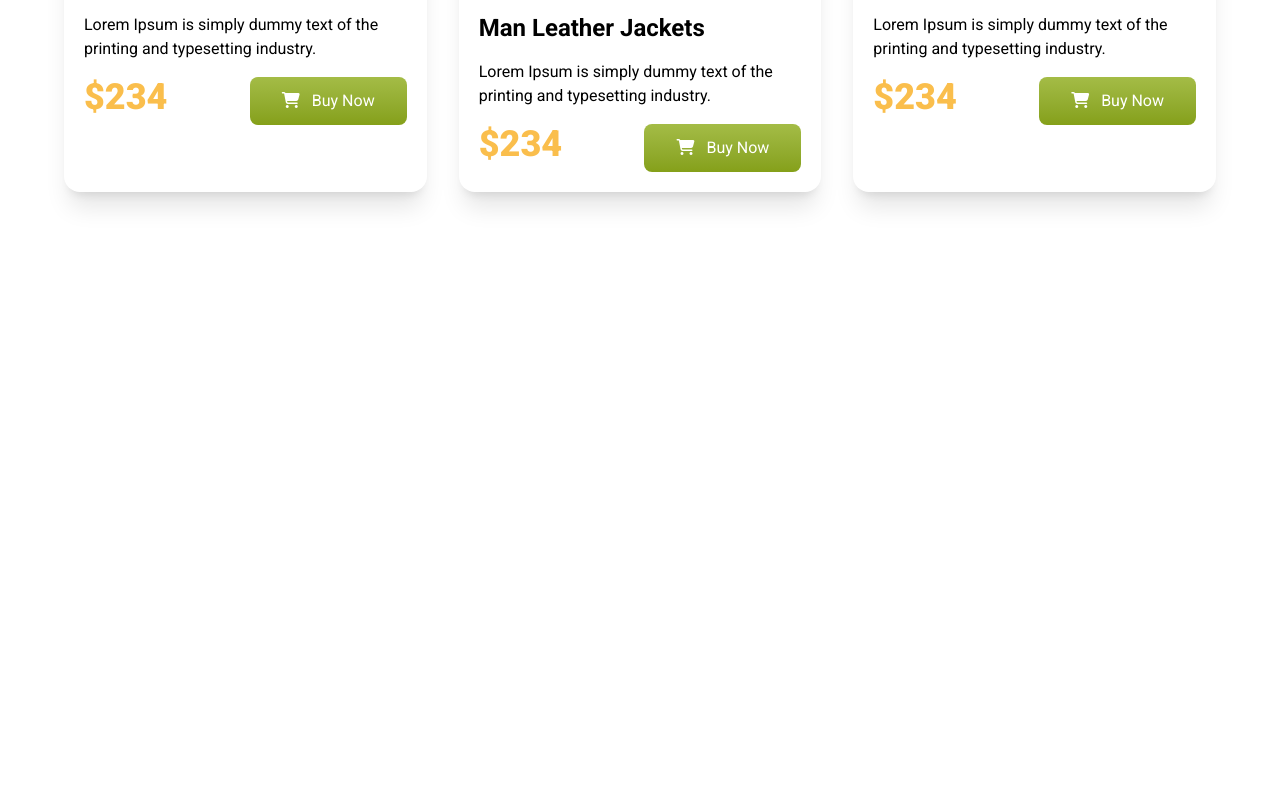
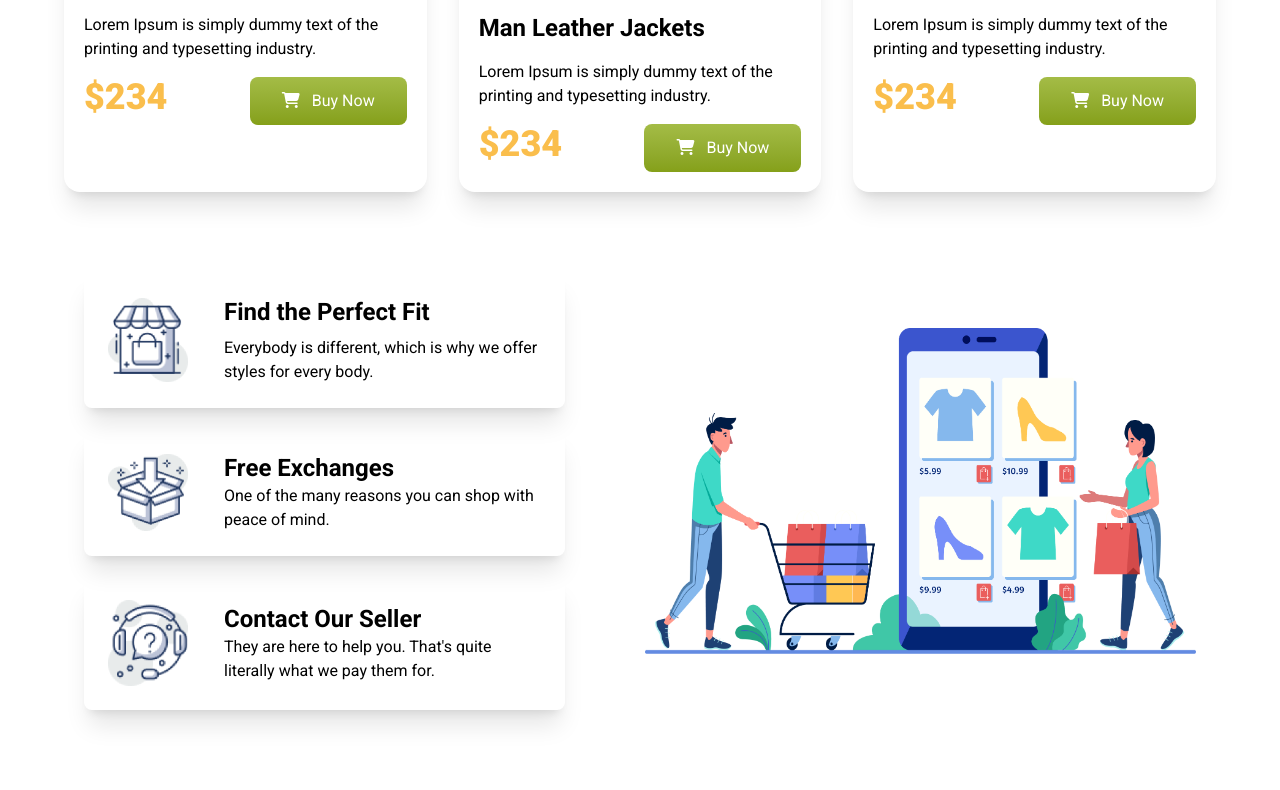
Before and after one commit to KhaledAzizZaki/penguin-fashion-website, a plain HTML site: page index.html in a window 1280 px wide. Shown: the part 1970-2760 px from the top of the page. Before the commit the page ends 2242 px from the top, so only its background shows below. Drawn offline with nearby package versions, Linux system fonts and the light colour scheme.

Commit message:
add last section

```diff
--- a/index.html
+++ b/index.html
@@ -262,6 +262,55 @@
           </div>
         </div>
       </section>
+
+      <!-- last section -->
+      <section
+        class="max-w-6xl mx-auto pb-20 flex gap-20 items-center flex-wrap-reverse sm:flex-nowrap px-5"
+      >
+        <!-- all card -->
+        <div class="mx-auto sm:mx-0 space-y-5">
+          <!-- 1st card -->
+          <div
+            class="flex gap-9 items-center shadow-xl p-6 rounded-lg flex-wrap sm:flex-nowrap justify-center text-center sm:justify-start sm:text-left"
+          >
+            <img class="w-20" src="icons/house.png" alt="" />
+            <div class="space-y-2">
+              <h5 class="text-2xl font-bold">Find the Perfect Fit</h5>
+              <p>
+                Everybody is different, which is why we offer styles for every
+                body.
+              </p>
+            </div>
+          </div>
+          <!-- 2nd card -->
+          <div
+            class="flex gap-9 items-center shadow-xl p-6 rounded-lg flex-wrap sm:flex-nowrap justify-center text-center sm:justify-start sm:text-left"
+          >
+            <img class="w-20" src="icons/box.png" alt="" />
+            <div>
+              <h5 class="text-2xl font-bold">Free Exchanges</h5>
+              <p>One of the many reasons you can shop with peace of mind.</p>
+            </div>
+          </div>
+          <!-- 3rd card -->
+          <div
+            class="flex gap-9 items-center shadow-xl p-6 rounded-lg flex-wrap sm:flex-nowrap justify-center text-center sm:justify-start sm:text-left"
+          >
+            <img class="w-20" src="icons/question.png" alt="" />
+            <div>
+              <h5 class="text-2xl font-bold">Contact Our Seller</h5>
+              <p>
+                They are here to help you. That's quite literally what we pay
+                them for.
+              </p>
+            </div>
+          </div>
+        </div>
+        <!-- image -->
+        <div class="sm:w-2/3 mx-auto sm:mx-0">
+          <img src="images/shopping.png" alt="" />
+        </div>
+      </section>
     </main>
 
     <footer></footer>
```
